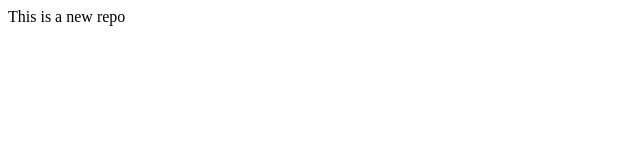
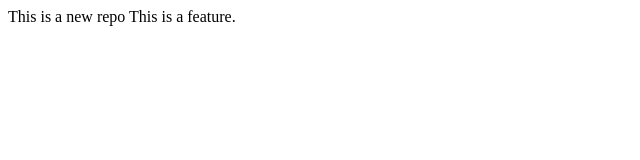
Before and after one commit to Chetna-mundra/localrepo, a plain HTML site: page index.html in a window 1280 px wide. Shown: the whole page, without its empty margins (0-640 px from the left). Drawn offline with Linux system fonts and the light colour scheme.

Commit message:
Add a feature

```diff
--- a/index.html
+++ b/index.html
@@ -1 +1,3 @@
-<p>This is a new repo</p>
+<p>This is a new repo
+    This is a feature.
+</p>
```
